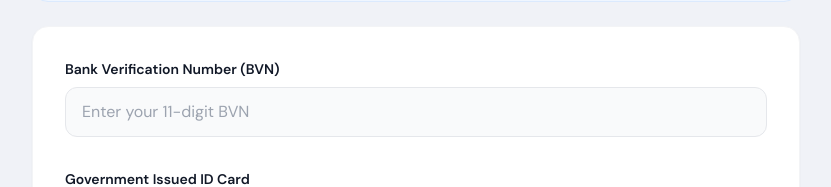
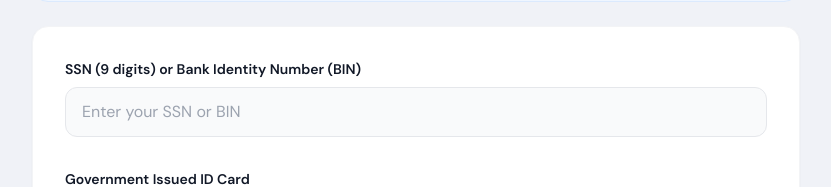
Before and after one commit to osaghaenosa/online_bank, a Next.js app in the folder frontend/: page /kyc in a window 1280 px wide. Shown: the part 392-579 px from the top of the page, without its empty margins (224-1055 px from the left). Built offline with nearby package versions, Linux system fonts and the light colour scheme; no server answers.

Commit message:
fixed the kyc mismatch

```diff
--- a/frontend/app/admin/users/page.tsx
+++ b/frontend/app/admin/users/page.tsx
@@ -274,7 +274,7 @@ export default function AdminUsersPage() {
                                    <div className="p-2 rounded border text-xs text-left w-full mt-1" style={{ background: 'var(--color-bg)', borderColor: 'var(--color-border)' }}>
                                      {selected.kycDetails.idCard && <div><strong>ID Card:</strong> <a href={selected.kycDetails.idCard} target="_blank" rel="noreferrer" className="text-blue-500 hover:underline">View Document</a></div>}
                                      {selected.kycDetails.otherVerification && <div><strong>Other Doc:</strong> <a href={selected.kycDetails.otherVerification} target="_blank" rel="noreferrer" className="text-blue-500 hover:underline">View Document</a></div>}
-                                     {selected.kycDetails.bvn && <div><strong>BVN/SSN:</strong> {selected.kycDetails.bvn}</div>}
+                                     {selected.kycDetails.ssnOrBin && <div><strong>SSN/BIN:</strong> {selected.kycDetails.ssnOrBin}</div>}
                                    </div>
                                  )}
                                </div>],
--- a/frontend/app/kyc/page.tsx
+++ b/frontend/app/kyc/page.tsx
@@ -8,7 +8,7 @@ import clsx from 'clsx'
 export default function KycPage() {
   const { user, toast } = useAuth()
   const [loading, setLoading] = useState(false)
-  const [bvn, setBvn] = useState('')
+  const [ssnOrBin, setSsnOrBin] = useState('')
   const [idCardFile, setIdCardFile] = useState<File | null>(null)
   const [otherDocFile, setOtherDocFile] = useState<File | null>(null)
   const idInputRef = useRef<HTMLInputElement>(null)
@@ -31,7 +31,7 @@ export default function KycPage() {
 
   const handleSubmit = async (e: React.FormEvent) => {
     e.preventDefault()
-    if (!bvn) return toast('BVN is required', 'error')
+    if (!ssnOrBin) return toast('SSN or BIN is required', 'error')
     if (!idCardFile) return toast('ID Card is required', 'error')
     if (!otherDocFile) return toast('Other Verification Document is required', 'error')
 
@@ -45,7 +45,7 @@ export default function KycPage() {
       setLoading(true)
 
       const formData = new FormData()
-      formData.append('bvn', bvn)
+      formData.append('ssnOrBin', ssnOrBin)
       formData.append('idCard', idCardFile)
       formData.append('otherVerification', otherDocFile)
 
@@ -126,14 +126,14 @@ export default function KycPage() {
       <div className="bg-white rounded-2xl shadow-sm border border-gray-100 overflow-hidden">
         <div className="p-6 sm:p-8">
           <form onSubmit={handleSubmit} className="space-y-8">
-            {/* BVN */}
+            {/* SSN / BIN */}
             <div>
-              <label className="block text-sm font-semibold text-gray-900 mb-2">Bank Verification Number (BVN)</label>
+              <label className="block text-sm font-semibold text-gray-900 mb-2">SSN (9 digits) or Bank Identity Number (BIN)</label>
               <input
                 type="text"
-                value={bvn}
-                onChange={(e) => setBvn(e.target.value)}
-                placeholder="Enter your 11-digit BVN"
+                value={ssnOrBin}
+                onChange={(e) => setSsnOrBin(e.target.value)}
+                placeholder="Enter your SSN or BIN"
                 className="w-full px-4 py-3 bg-gray-50 border border-gray-200 rounded-xl focus:bg-white focus:ring-2 focus:ring-[#10B981]/20 focus:border-[#10B981] outline-none transition-all"
                 required
               />
@@ -192,7 +192,7 @@ export default function KycPage() {
             <div className="pt-4">
               <button
                 type="submit"
-                disabled={loading || !bvn || !idCardFile || !otherDocFile}
+                disabled={loading || !ssnOrBin || !idCardFile || !otherDocFile}
                 className="w-full py-4 px-6 bg-[#10B981] hover:bg-emerald-600 text-white font-bold rounded-xl transition-colors disabled:opacity-50 flex items-center justify-center gap-2"
               >
                 {loading ? <Loader2 size={20} className="animate-spin" /> : 'Submit Verification'}
```
Also changed, not shown: 2 other files (tests, documents, lock files or other folders).
